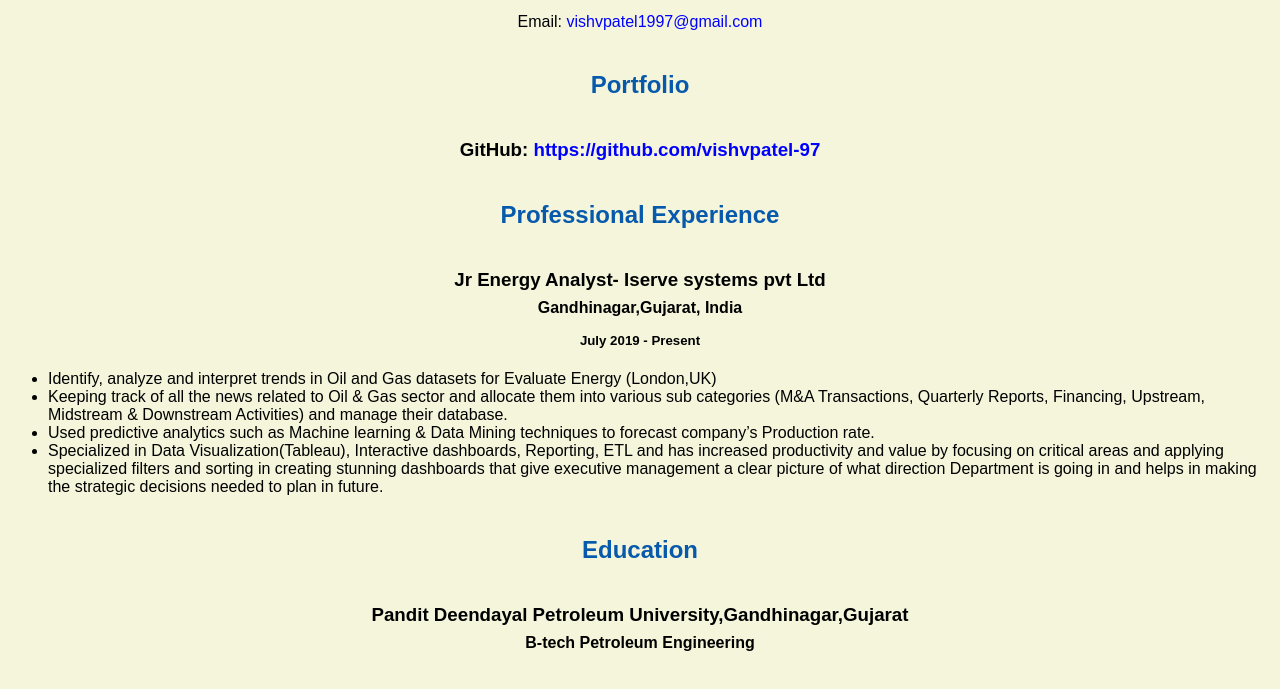
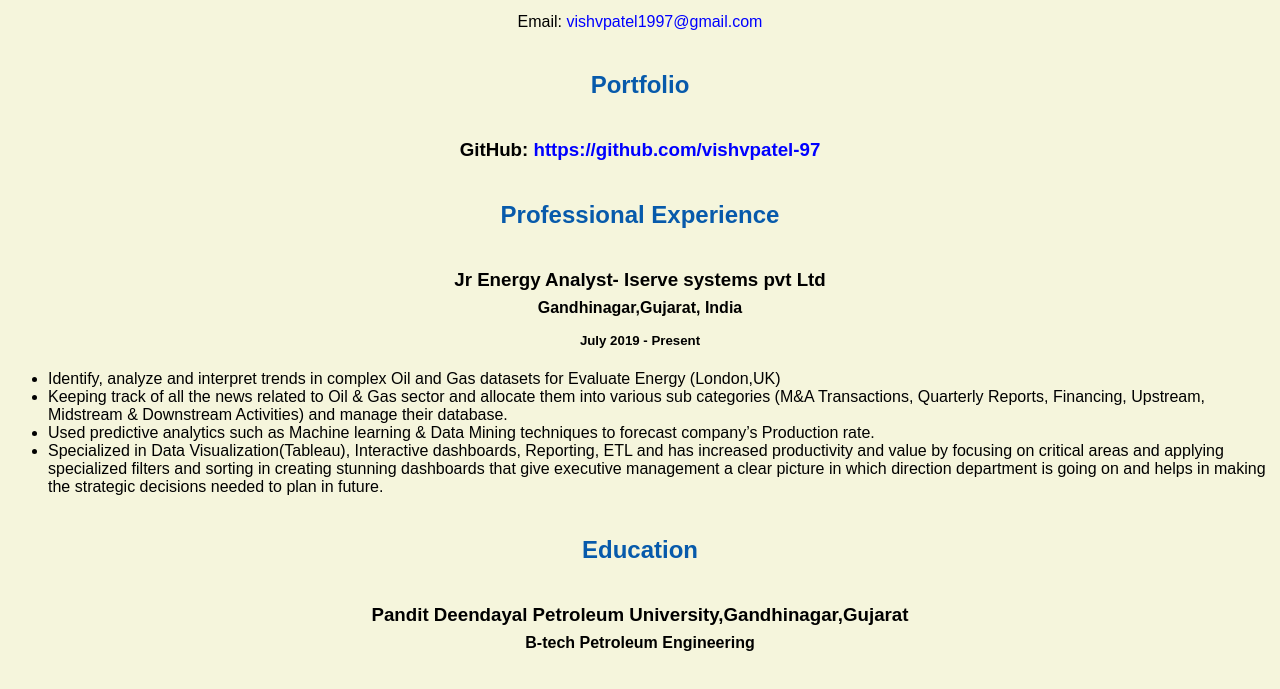
Before and after one commit to vishvpatel-97/vishvpatel-97.github.io, a plain HTML site: page resume.html in a window 1280 px wide. Shown: the part 461-1150 px from the top of the page. Drawn offline with Linux system fonts and the light colour scheme.

Commit message:
Update resume.html

```diff
--- a/resume.html
+++ b/resume.html
@@ -36,10 +36,10 @@
     <h4>Gandhinagar,Gujarat, India</h4>
     <h5>July 2019 - Present</h5>
       <ul>
-        <li>Identify, analyze and interpret trends in Oil and Gas datasets for Evaluate Energy (London,UK)</li>
+        <li>Identify, analyze and interpret trends in complex Oil and Gas datasets for Evaluate Energy (London,UK)</li>
         <li>Keeping track of all the news related to Oil & Gas sector and allocate them into various sub categories (M&A Transactions, Quarterly Reports, Financing, Upstream, Midstream & Downstream Activities) and manage their database.</li>
         <li>Used predictive analytics such as Machine learning & Data Mining techniques to forecast company’s Production rate.</li>
-        <li>Specialized in Data Visualization(Tableau), Interactive dashboards, Reporting, ETL and has increased productivity and value by focusing on critical areas and applying specialized ﬁlters and sorting in creating stunning dashboards that give executive management a clear picture of what direction Department is going in and helps in making the strategic decisions needed to plan in future.</li>
+        <li>Specialized in Data Visualization(Tableau), Interactive dashboards, Reporting, ETL and has increased productivity and value by focusing on critical areas and applying specialized ﬁlters and sorting in creating stunning dashboards that give executive management a clear picture in which direction department is going on and helps in making the strategic decisions needed to plan in future.</li>
 
       </ul>
     <h2>Education</h2>
```
